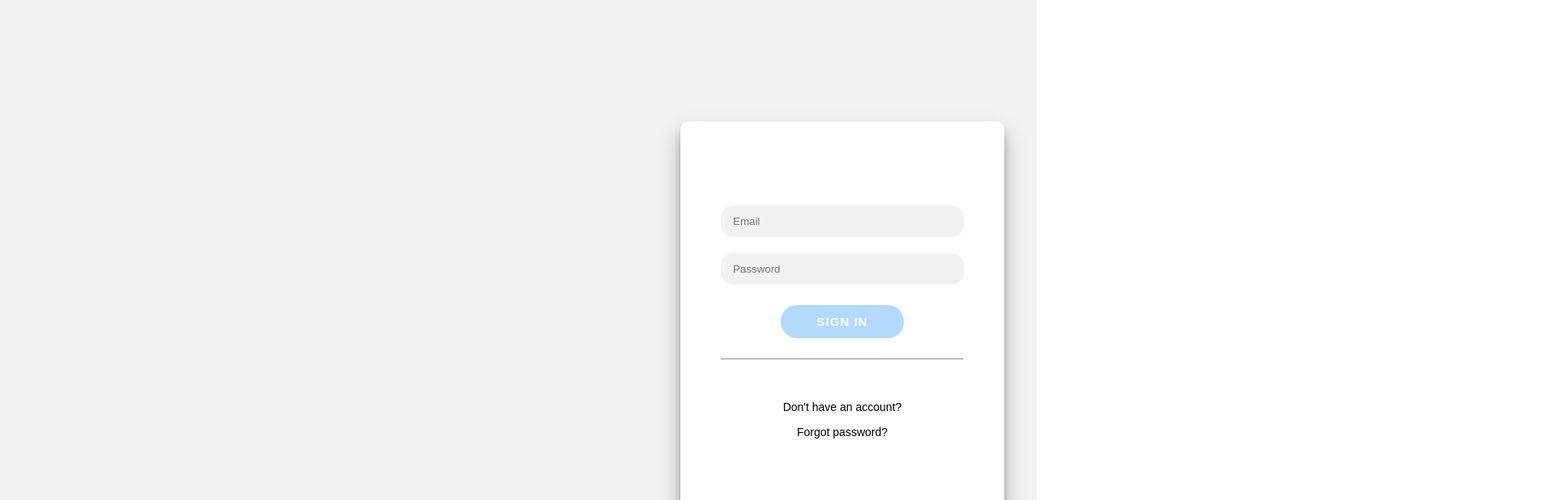
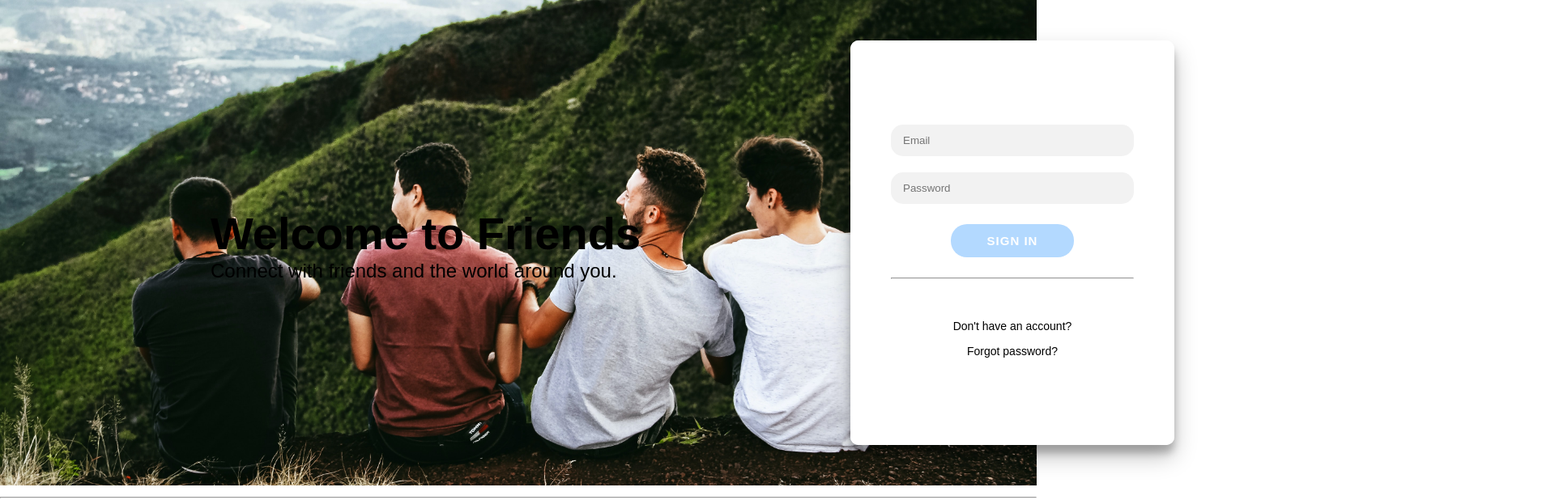
Before and after one commit to emaiiii/emaiiii_friends, a React (Create React App) app: page / in a window 1280 px wide. Shown: the top 618 px of the page at 81% size, 1920 px wide, since content can reach past the window. Built offline with nearby package versions, Linux system fonts and the light colour scheme.

Commit message:
landing page under work

```diff
--- a/package.json
+++ b/package.json
@@ -6,7 +6,9 @@
     "@testing-library/jest-dom": "^5.11.5",
     "@testing-library/react": "^11.1.0",
     "@testing-library/user-event": "^12.1.10",
+    "bootstrap": "^4.5.3",
     "react": "^17.0.1",
+    "react-bootstrap": "^1.4.0",
     "react-dom": "^17.0.1",
     "react-router-dom": "^5.2.0",
     "react-scripts": "4.0.0",
--- a/src/App.css
+++ b/src/App.css
@@ -2,7 +2,45 @@
   margin: 0;
 }
 
+.flex-container{
+	display: flex;
+	align-items: center;
+	max-height: 75vh;
+
+	background-image: url("landingpic.jpg");
+	background-position: center;
+	background-repeat: no-repeat;
+	background-size: cover;
+}
 
 .landing-page-center{
-	background-color: #f2f2f2;
+	/*background-color: #f2f2f2;*/
 }
+
+/*-banner stuff-*/
+.banner_background{
+	margin-left: 250px;
+	max-height: 200px;
+	height: 100%;
+	width: 600px;
+}
+
+.banner_fontHeader{
+	font-family: Walsheim, sans-serif;
+	opacity: none !important;
+	padding-left: 5px;
+	color: #000000;
+	margin: 5px 0px 0px 5px;
+	text-align: left;
+	font-weight: 700 !important;
+	font-size: 56px;
+}
+
+.banner_fontBody{
+	font-family: Walsheim, sans-serif;
+	padding-left: 5px;
+	color: #000000;
+	margin: 0px 0px 0px 5px;
+	font-size: 24px;
+	text-align: left;
+}
--- a/src/App.js
+++ b/src/App.js
@@ -19,12 +19,18 @@ function App() {
 
               {/*--Home Page--*/}
               <Route path="/">
-                  <div className="landing-page-center">
+                  {/*--Top Region of The Landing Page--*/}
+                  <div className="flex-container">
+                    <div className="banner_background text-center">
+                      <h1 className="banner_fontHeader">Welcome to Friends</h1>
+                      <p className="banner_fontBody">Connect with friends and the world around you.</p>
+                    </div>
                     <div>
                       <SignIn/>
                     </div>
-                    <Footer/>
                   </div>
+
+                  <Footer/>
               </Route>
 
         </Switch>
--- a/src/components/Footer/Footer.css
+++ b/src/components/Footer/Footer.css
@@ -17,7 +17,7 @@
 }
 
 .content{
-	color: #808080;
+	color: #404040;
 }
 
 .h-line-footer{
```
Also changed, not shown: src/landingpic.jpg (added), 1 other file (tests, documents, lock files or other folders).
